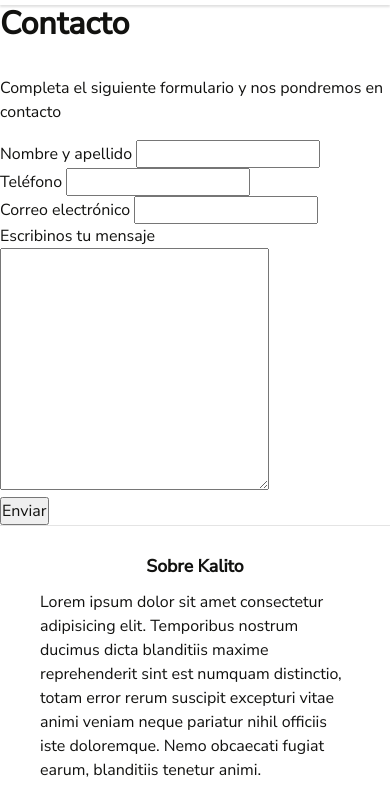
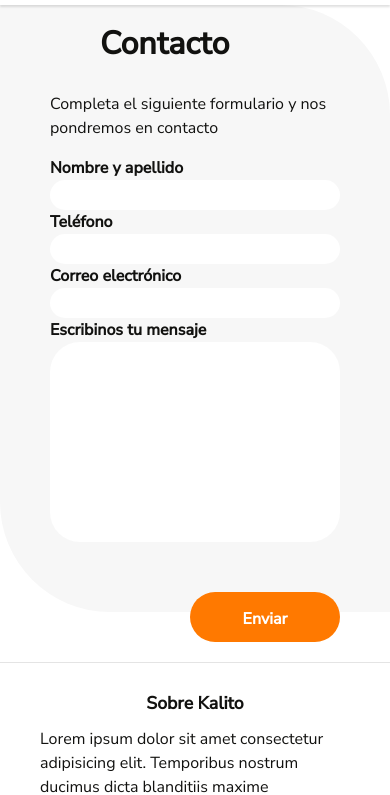
Before and after one commit to alejandragy/Scss-kalito, a plain HTML site: page pages/contacto.html in a window 390 px wide. Shown: the part 64-859 px from the top of the page. Drawn offline with nearby package versions, Linux system fonts and the light colour scheme.

Commit message:
form contacto mobile

```diff
--- a/pages/contacto.html
+++ b/pages/contacto.html
@@ -56,30 +56,30 @@
 
     <main>
         <section class="contact">
-            <h2 class="contact__title title">Contacto</h2>
-            <div>
+            <h2 class="title">Contacto</h2>
+            <div class="contact__caja">
                 <img src="" alt="">
-                <div class="contact__caja-form">
+                <div>
                     <p>Completa el siguiente formulario y nos pondremos en contacto</p>
                     <form action="">
-                        <div>
+                        <div class="form-item">
                             <label for="nombre">Nombre y apellido</label>
                             <input type="text" id="nombre" placeholder="">
                         </div>
-                        <div>
+                        <div class="form-item">
                             <label for="tel">Teléfono</label>
                             <input type="tel" id="tel" placeholder="">
                         </div>
-                        <div>
+                        <div class="form-item">
                             <label for="correo">Correo electrónico</label>
                             <input type="email" id="correo" placeholder="">
                         </div>
-                        <div>
+                        <div class="form-item">
                             <label for="mensaje">Escribinos tu mensaje</label>
                         <textarea name="" id="mensaje" cols="30" rows="10"></textarea>
                         </div>
                         <div>
-                            <input type="submit" value="Enviar">
+                            <input type="submit" value="Enviar" class="btn">
                         </div>
                     </form>
                 </div>
--- a/scss/pages/_contacto.scss
+++ b/scss/pages/_contacto.scss
@@ -0,0 +1,56 @@
+.contact{
+    background-color: $c-gris;
+    border-radius: 0 110px 0 110px;
+    margin-bottom: 50px;
+
+    h2{
+        margin-left: 100px;
+        padding-top: 20px;
+    }
+
+    &__caja{
+        padding: 20px 50px;
+        img{
+            display: none;
+        }
+        form{
+            padding-bottom: 50px;
+            .form-item{
+                display: flex;
+                flex-direction: column;
+                /*margin-bottom: 10px;*/
+            }
+
+            label{
+                font-weight: bold;
+            }
+
+            input, textarea{
+                border: none;
+                border-radius: 30px;
+            }
+            input{
+                height: 30px;
+            }
+            textarea{
+                height: 200px;
+                resize: none;
+            }
+            .btn{
+                position: relative;
+                float: right;
+                top: 50px;
+                height: 50px;
+            }
+        }
+    }
+
+}
+
+@media(min-width:768px){
+    .contact{
+        .btn{
+            top: 15px;
+        }
+    }
+}
```
Also changed, not shown: css/styles.css, 1 other file.
